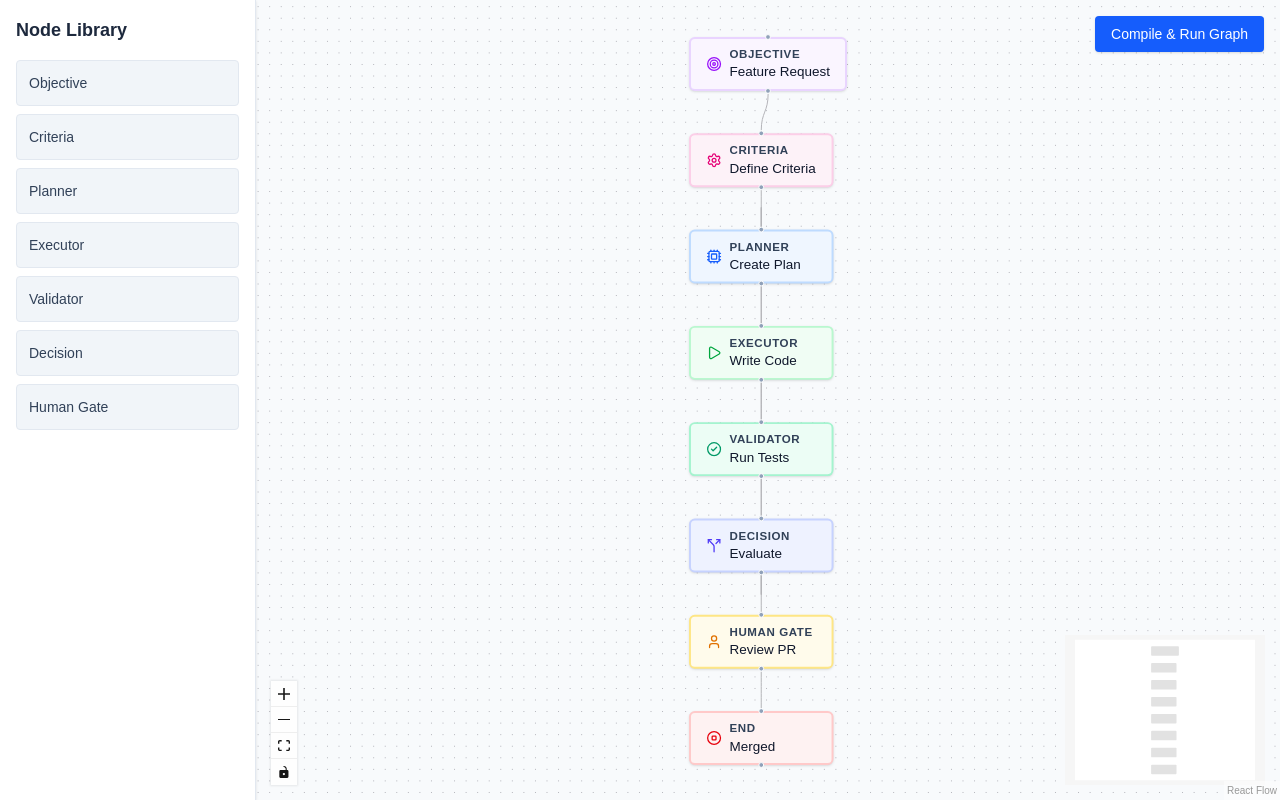
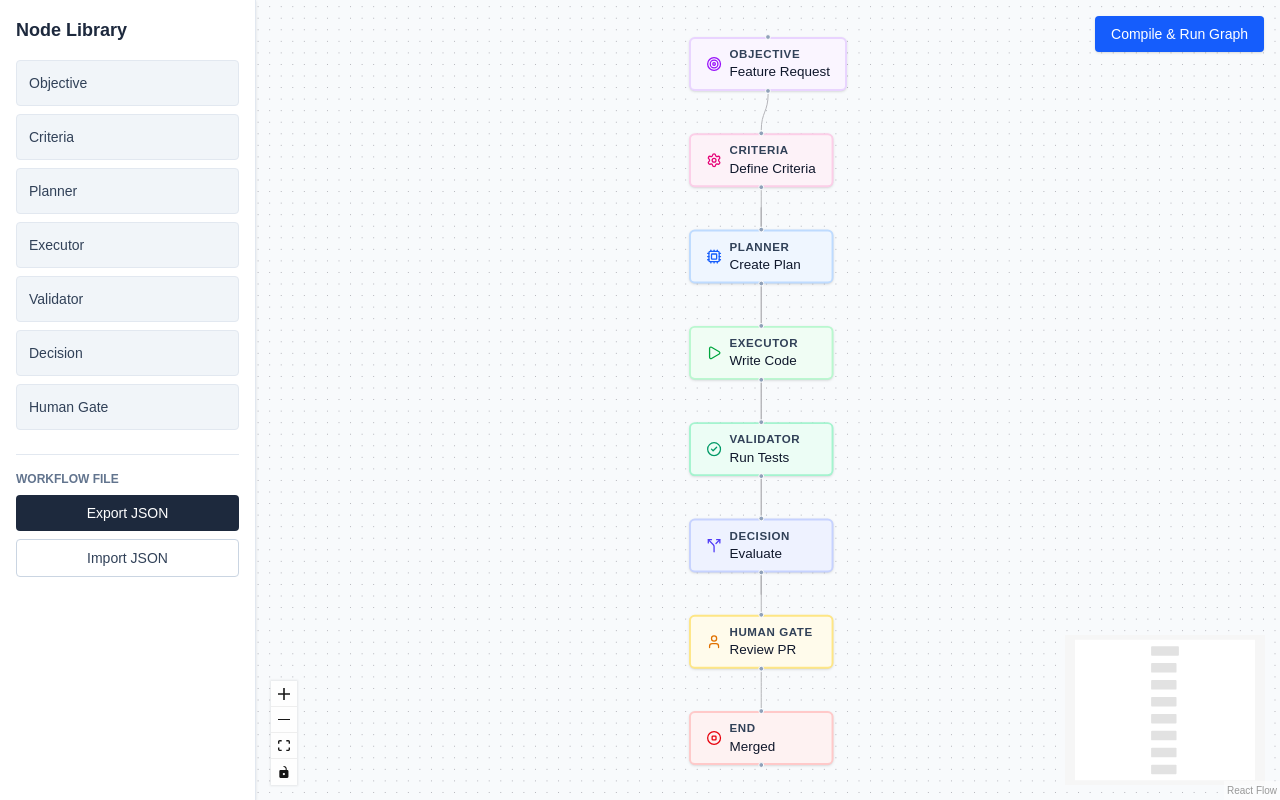
Before and after one commit to Ujjwal55/AI-Coding-Agent, a Next.js app in the folder frontend/: page / in a window 1280 px wide. Built offline with nearby package versions, Linux system fonts and the light colour scheme; no server answers.

Commit message:
WIP: frontend changes

```diff
--- a/frontend/src/app/page.tsx
+++ b/frontend/src/app/page.tsx
@@ -1,5 +1,5 @@
 "use client";
-import React, { useState, useCallback } from 'react';
+import React, { useState, useCallback, useRef } from 'react';
 import {
   ReactFlow,
   MiniMap,
@@ -13,6 +13,7 @@ import {
 } from '@xyflow/react';
 import '@xyflow/react/dist/style.css';
 import CustomNode from '@/components/CustomNode';
+import { nodeToJSON, jsonToNode } from '@/lib/nodeSerialization'; // adjust path to wherever you put nodeSerialization.ts
 
 const nodeTypes = {
   custom: CustomNode,
@@ -105,6 +106,57 @@ export default function WorkflowBuilder() {
   };
 
   const API_BASE = process.env.NEXT_PUBLIC_API_URL || "http://localhost:8000";
+
+  // ---------- Export / Import (exercises nodeToJSON / jsonToNode) ----------
+  const fileInputRef = useRef<HTMLInputElement | null>(null);
+  const [importError, setImportError] = useState<string | null>(null);
+
+  const handleExport = () => {
+    const payload = {
+      nodes: nodes.map(nodeToJSON),
+      edges, // edges don't need custom (de)serialization today, passed through as-is
+    };
+
+    const blob = new Blob([JSON.stringify(payload, null, 2)], { type: "application/json" });
+    const url = URL.createObjectURL(blob);
+    const a = document.createElement("a");
+    a.href = url;
+    a.download = `workflow-${new Date().toISOString().slice(0, 19).replace(/[:T]/g, "-")}.json`;
+    a.click();
+    URL.revokeObjectURL(url);
+  };
+
+  const handleImportClick = () => {
+    setImportError(null);
+    fileInputRef.current?.click();
+  };
+
+  const handleImportFile = async (event: React.ChangeEvent<HTMLInputElement>) => {
+    const file = event.target.files?.[0];
+    // reset the input so selecting the same file again still fires onChange
+    event.target.value = "";
+    if (!file) return;
+
+    try {
+      const text = await file.text();
+      const parsed = JSON.parse(text);
+
+      if (!Array.isArray(parsed.nodes)) {
+        throw new Error("Invalid file: expected a `nodes` array");
+      }
+
+      const importedNodes = parsed.nodes.map(jsonToNode);
+      const importedEdges = Array.isArray(parsed.edges) ? parsed.edges : [];
+
+      setNodes(importedNodes);
+      setEdges(importedEdges);
+      setImportError(null);
+    } catch (err: any) {
+      console.error("Import failed:", err);
+      setImportError(err.message || "Failed to import workflow file");
+    }
+  };
+  // --------------------------------------------------------------------
 
   const handleRunWorkflow = async () => {
     try {
@@ -221,6 +273,33 @@ export default function WorkflowBuilder() {
               {nodeName}
             </div>
           ))}
+        </div>
+
+        {/* Export / Import — manual test surface for nodeToJSON / jsonToNode */}
+        <div className="mt-6 pt-4 border-t border-slate-200 space-y-2">
+          <h3 className="text-xs font-bold text-slate-500 uppercase mb-2">Workflow File</h3>
+          <button
+            onClick={handleExport}
+            className="w-full px-3 py-2 bg-slate-800 text-white rounded text-sm font-medium hover:bg-slate-900"
+          >
+            Export JSON
+          </button>
+          <button
+            onClick={handleImportClick}
+            className="w-full px-3 py-2 bg-white text-slate-700 border border-slate-300 rounded text-sm font-medium hover:bg-slate-50"
+          >
+            Import JSON
+          </button>
+          <input
+            ref={fileInputRef}
+            type="file"
+            accept="application/json"
+            onChange={handleImportFile}
+            className="hidden"
+          />
+          {importError && (
+            <p className="text-xs text-red-600">{importError}</p>
+          )}
         </div>
       </div>
 
--- /dev/null
+++ b/frontend/src/utils/nodeConverter.ts
@@ -0,0 +1,29 @@
+import { Node } from "@xyflow/react";
+
+export function nodeToJSON(node: Node) {
+    return {
+        id: node.id,
+        type: node.data.nodeType,
+        label: node.data.label,
+        position: node.position,
+        // Preserve everything else set in the Node Inspector (model, instructions,
+        // maxRetries, command, etc.) so export/import is lossless.
+        data: node.data,
+    };
+}
+
+export function jsonToNode(json: any): Node {
+    return {
+        id: json.id,
+        type: "custom",
+        position: json.position,
+        data: {
+            // Spread first so any extra fields (model, instructions, maxRetries, command...)
+            // come along, then set label/nodeType explicitly in case the JSON's top-level
+            // `label`/`type` differ from what's nested in `data` (e.g. an older export format).
+            ...json.data,
+            label: json.label,
+            nodeType: json.type,
+        },
+    };
+}
```
Lines whose indentation alone changed are shown as unchanged.
